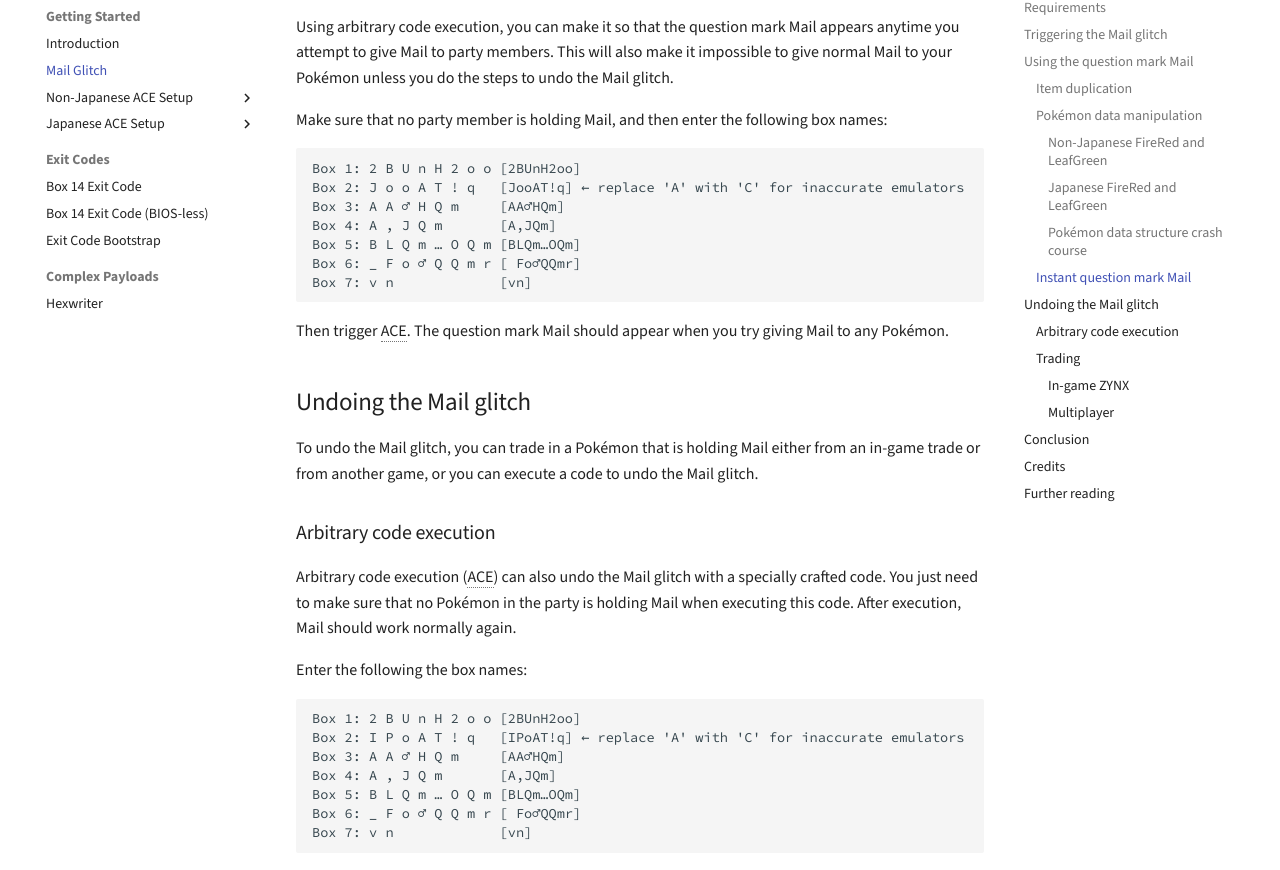
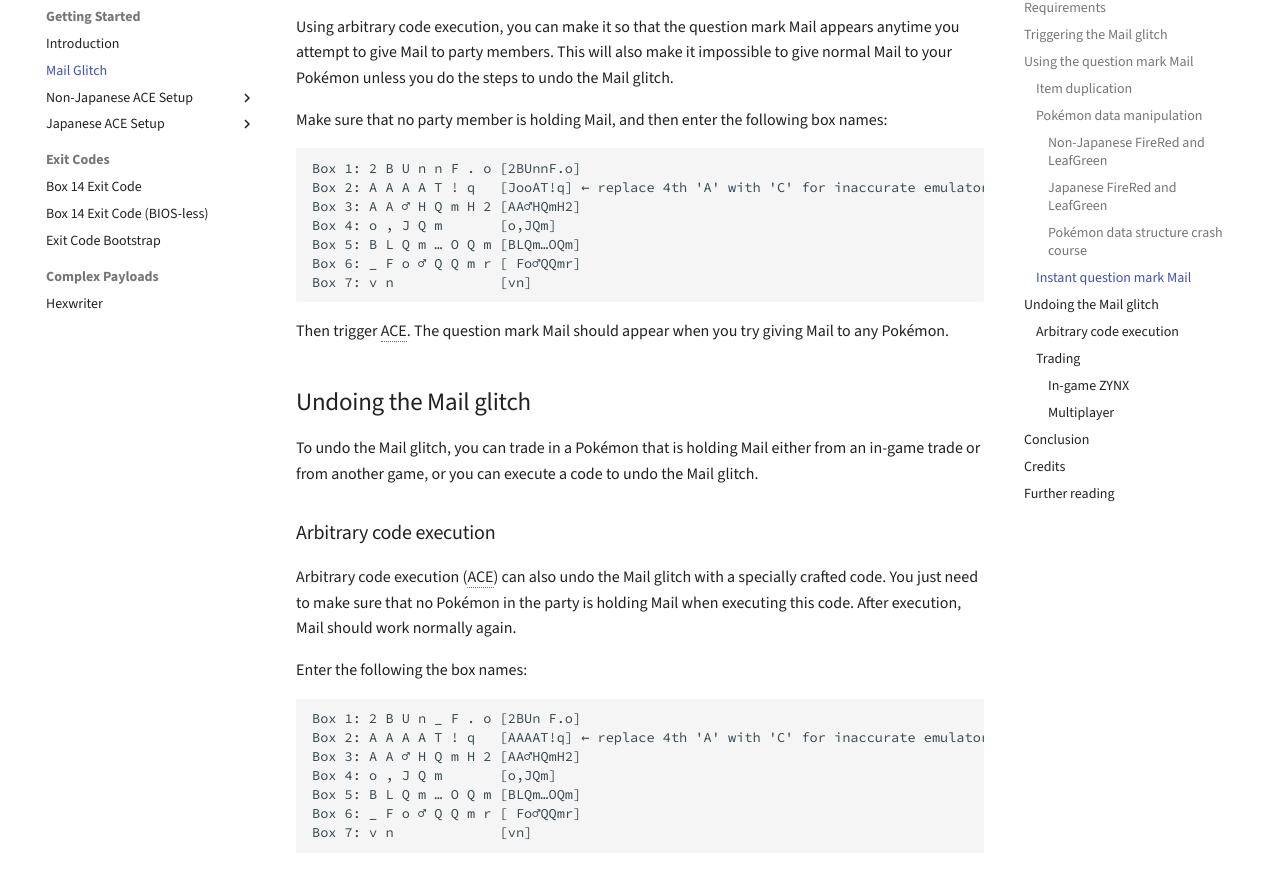
Before and after one commit to pomeg-letterbombers/pokemon-ace-notes, an MkDocs documentation site: the page built from content/mail-glitch.md, in a window 1280 px wide and 1400 px high, scrolled down 6537 px. Shown: the part 100-970 px from the top of the window. Built offline with MkDocs 1.6.1 and Material for MkDocs 9.7.7, drawn with Linux system fonts in a browser that asks for light colours; comment, search, counter and statistics services are not loaded.

Commit message:
Fix box names for undoing Mail glitch, and adjust names for instant QMM.

````diff
--- a/content/mail-glitch.md
+++ b/content/mail-glitch.md
@@ -436,10 +436,10 @@ This will also make it impossible to give normal Mail to your Pokémon unless yo
 Make sure that no party member is holding Mail, and then enter the following box names:
 
 ```
-Box 1: 2 B U n H 2 o o [2BUnH2oo]
-Box 2: J o o A T ! q   [JooAT!q] ← replace 'A' with 'C' for inaccurate emulators
-Box 3: A A ♂ H Q m     [AA♂HQm]
-Box 4: A , J Q m       [A,JQm]
+Box 1: 2 B U n n F . o [2BUnnF.o]
+Box 2: A A A A T ! q   [JooAT!q] ← replace 4th 'A' with 'C' for inaccurate emulators
+Box 3: A A ♂ H Q m H 2 [AA♂HQmH2]
+Box 4: o , J Q m       [o,JQm]
 Box 5: B L Q m … O Q m [BLQm…OQm]
 Box 6: _ F o ♂ Q Q m r [ Fo♂QQmr]
 Box 7: v n             [vn]
@@ -461,10 +461,10 @@ After execution, Mail should work normally again.
 Enter the following the box names:
 
 ```
-Box 1: 2 B U n H 2 o o [2BUnH2oo]
-Box 2: I P o A T ! q   [IPoAT!q] ← replace 'A' with 'C' for inaccurate emulators
-Box 3: A A ♂ H Q m     [AA♂HQm]
-Box 4: A , J Q m       [A,JQm]
+Box 1: 2 B U n _ F . o [2BUn F.o]
+Box 2: A A A A T ! q   [AAAAT!q] ← replace 4th 'A' with 'C' for inaccurate emulators
+Box 3: A A ♂ H Q m H 2 [AA♂HQmH2]
+Box 4: o , J Q m       [o,JQm]
 Box 5: B L Q m … O Q m [BLQm…OQm]
 Box 6: _ F o ♂ Q Q m r [ Fo♂QQmr]
 Box 7: v n             [vn]
````
